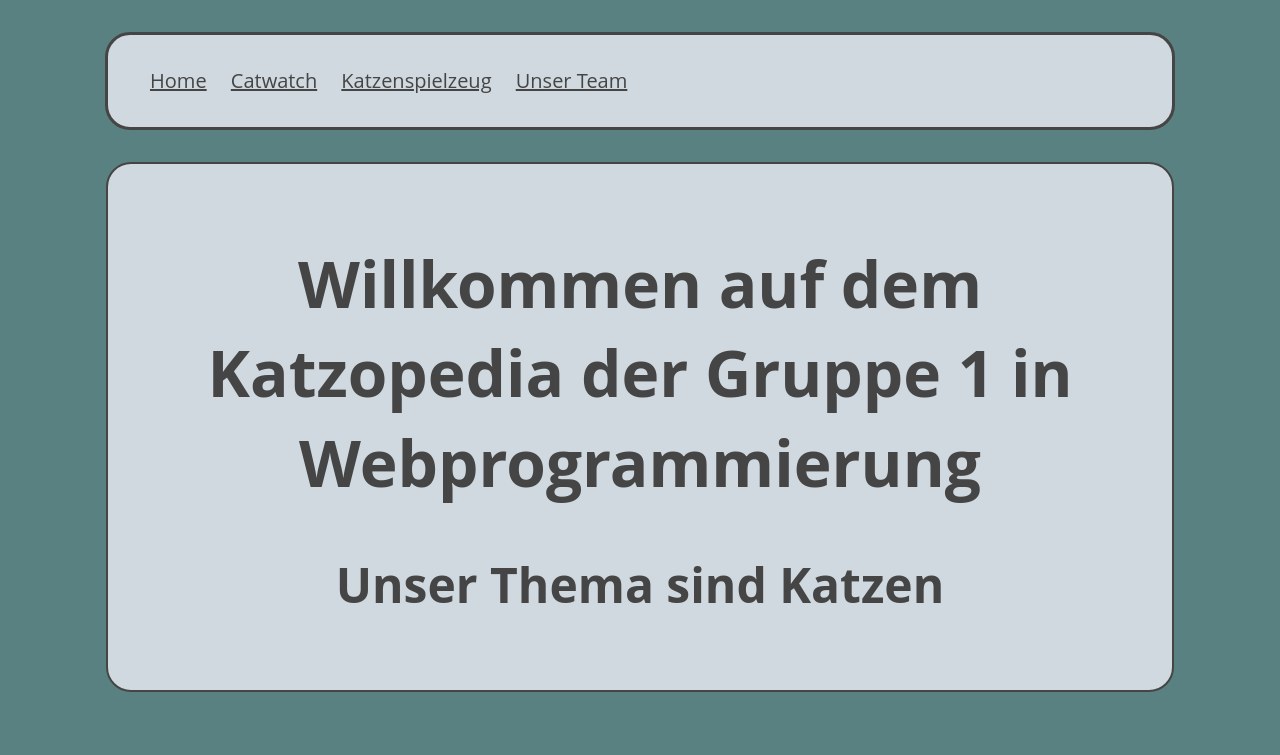
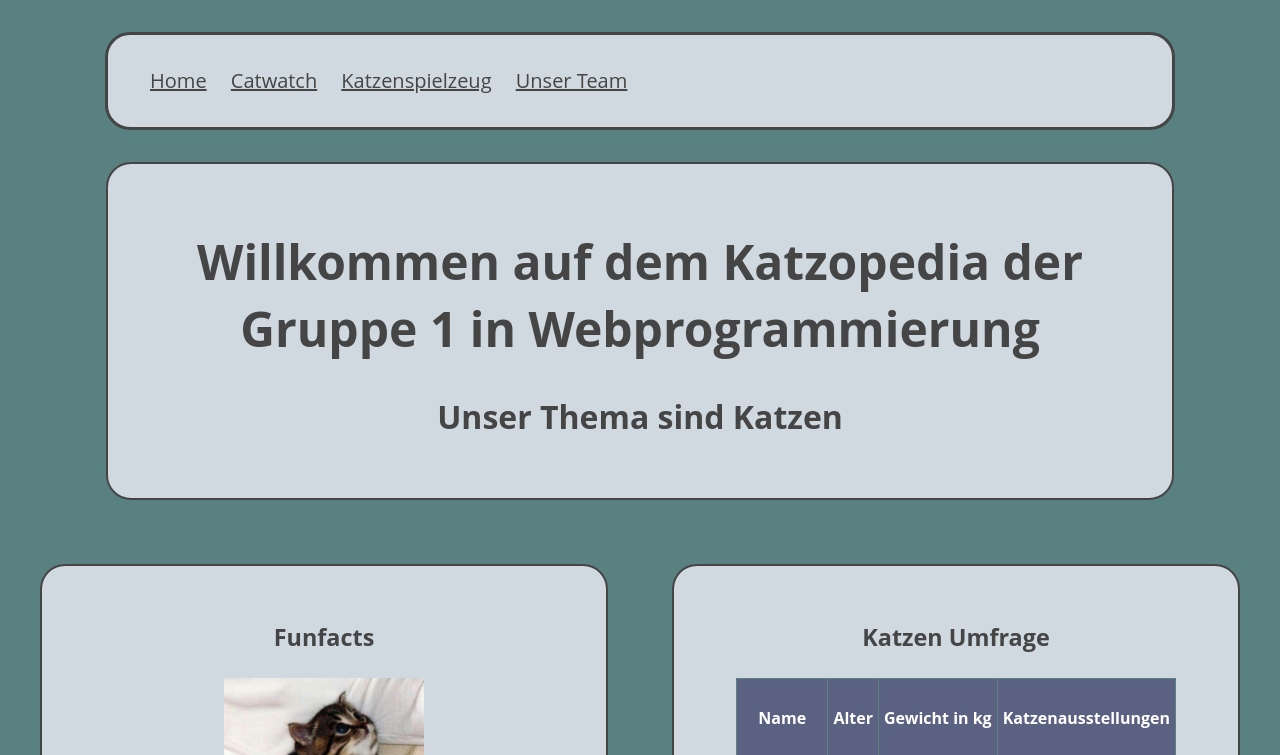
Before and after one commit to MarioSchenkewitz/Web-Prog-G1, a website: page Aufgabe2/index.html in a window 1280 px wide. Shown: the top 755 px of the page. Drawn offline with Linux system fonts and the light colour scheme.

Commit message:
Changed h1,h2 fontsize, added Docomentation

```diff
--- a/Aufgabe2/style.css
+++ b/Aufgabe2/style.css
@@ -13,11 +13,11 @@ body {
 }
 
 h1 {
-    font-size: 4rem;
+    font-size: 3rem;
 }
 
 h2 {
-    font-size: 3rem;
+    font-size: 2rem;
 }
 
 div{
@@ -91,6 +91,9 @@ tr:hover {
     max-width: 1000px;
     padding: 2em;
     line-height: 1.4;
+    flex-basis: 500px;
+    flex-shrink: 0;
+    flex-grow: 0;
 }
 
 .flex {
```
Also changed, not shown: 1 other file.
